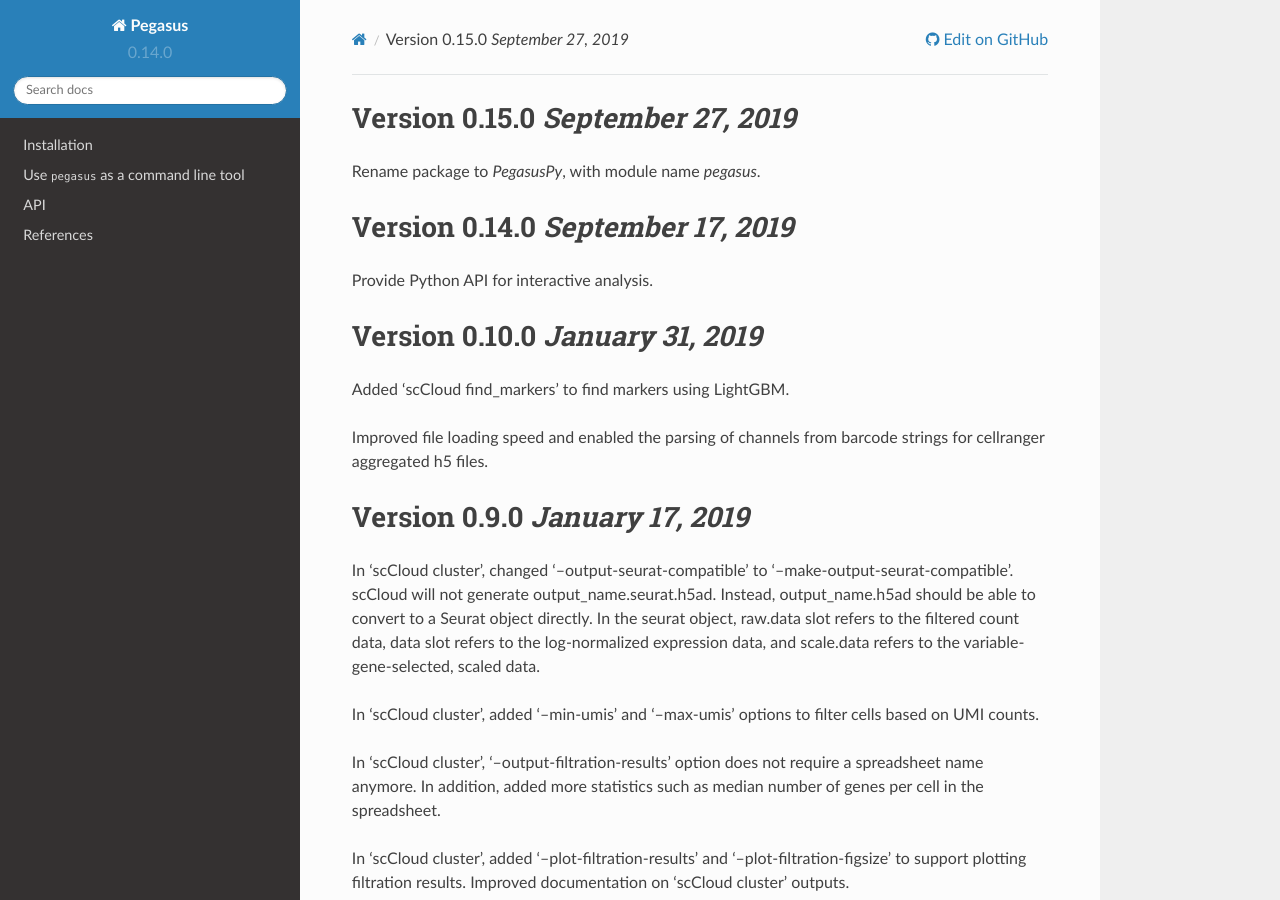
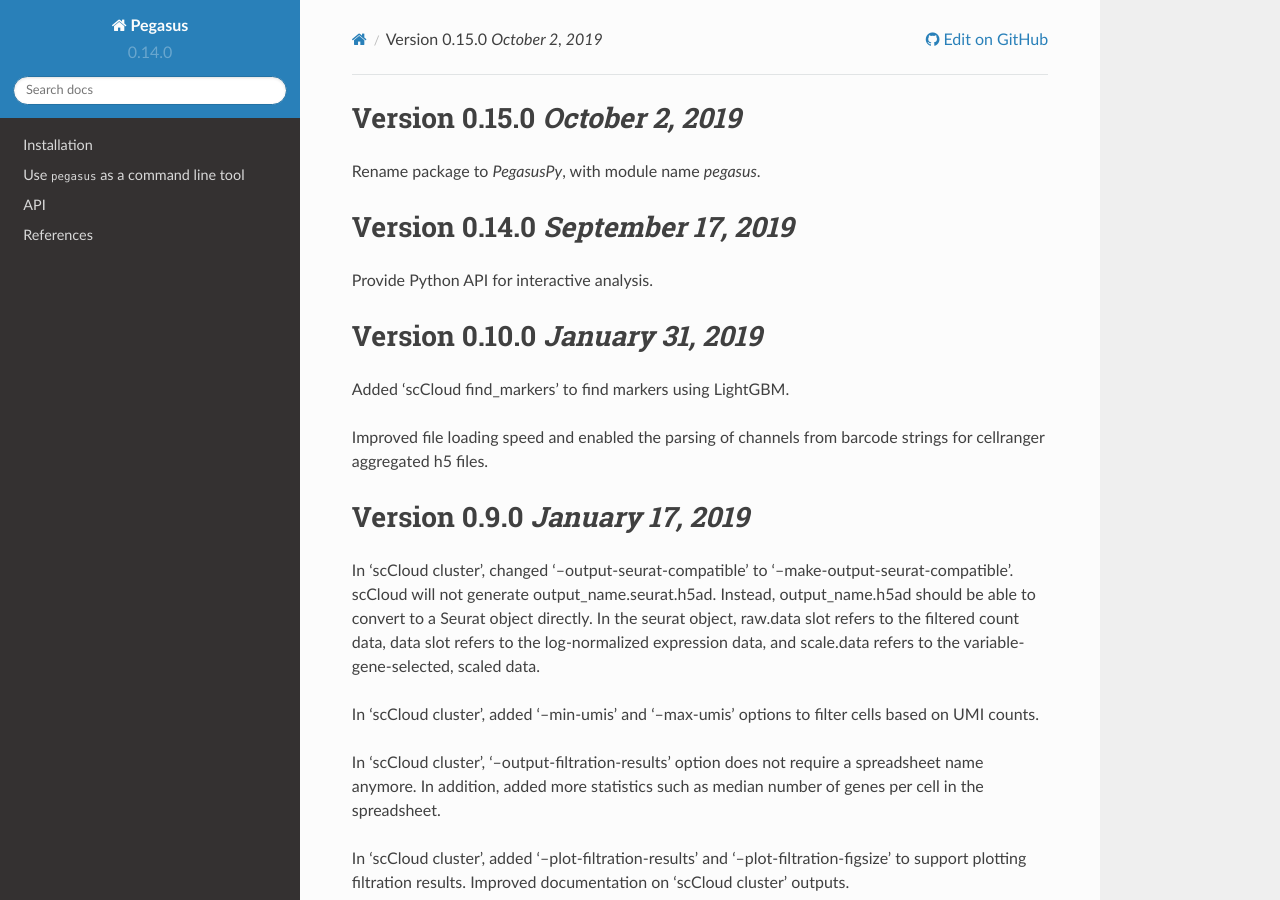
Before and after one commit to lilab-bcb/pegasus, a Sphinx documentation site: the page built from docs/release_notes.rst, in a window 1280 px wide and 900 px high. Built offline with Sphinx 7.4.7 and the Read the Docs theme 2.0.0, drawn with Linux system fonts in a browser that asks for light colours; formulas are drawn with MathJax 3.

Commit message:
update date for release

```diff
--- a/docs/release_notes.rst
+++ b/docs/release_notes.rst
@@ -1,4 +1,4 @@
-Version 0.15.0 `September 27, 2019`
+Version 0.15.0 `October 2, 2019`
 -----------------------------------
 
 Rename package to *PegasusPy*, with module name *pegasus*.
```
